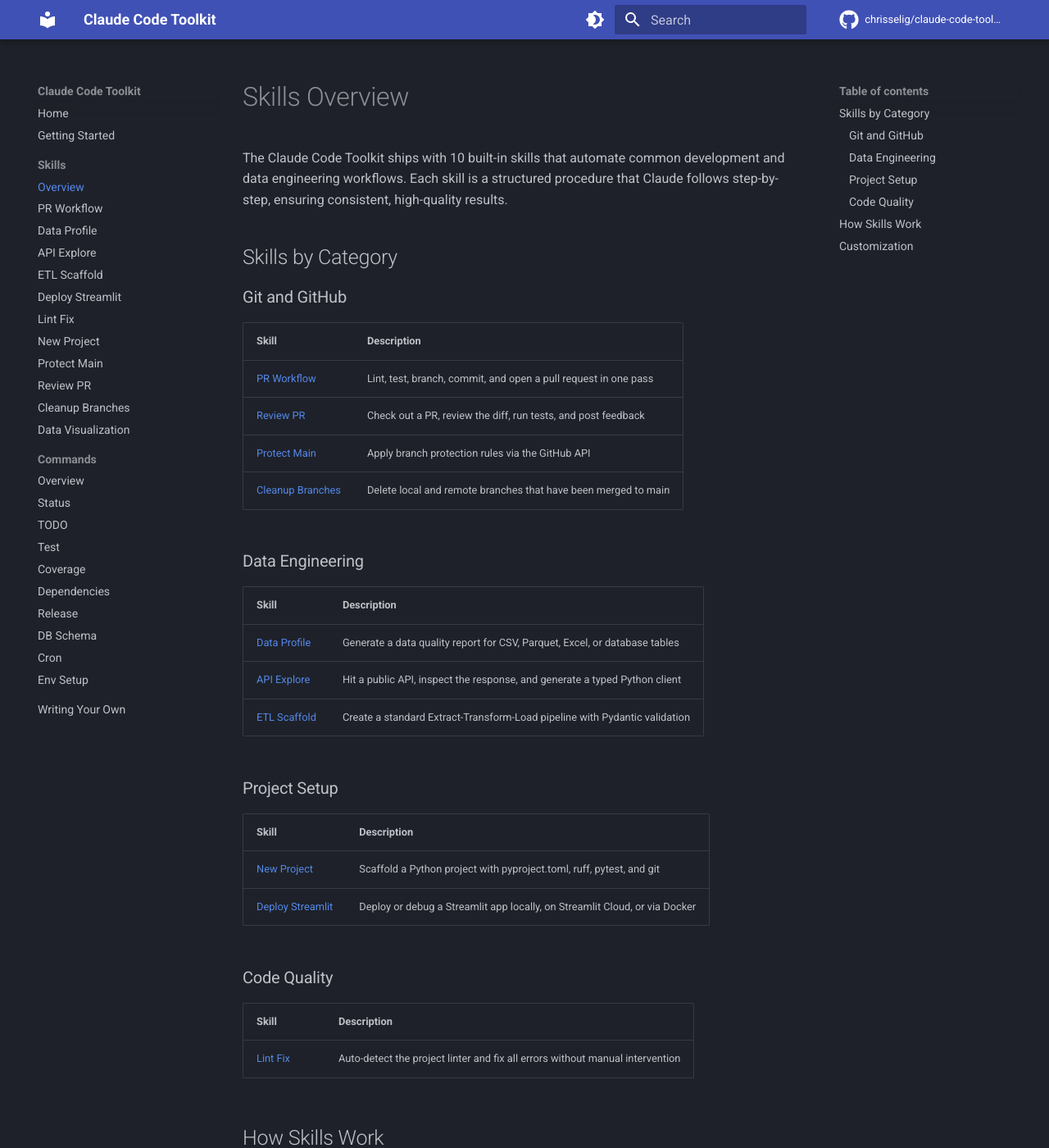
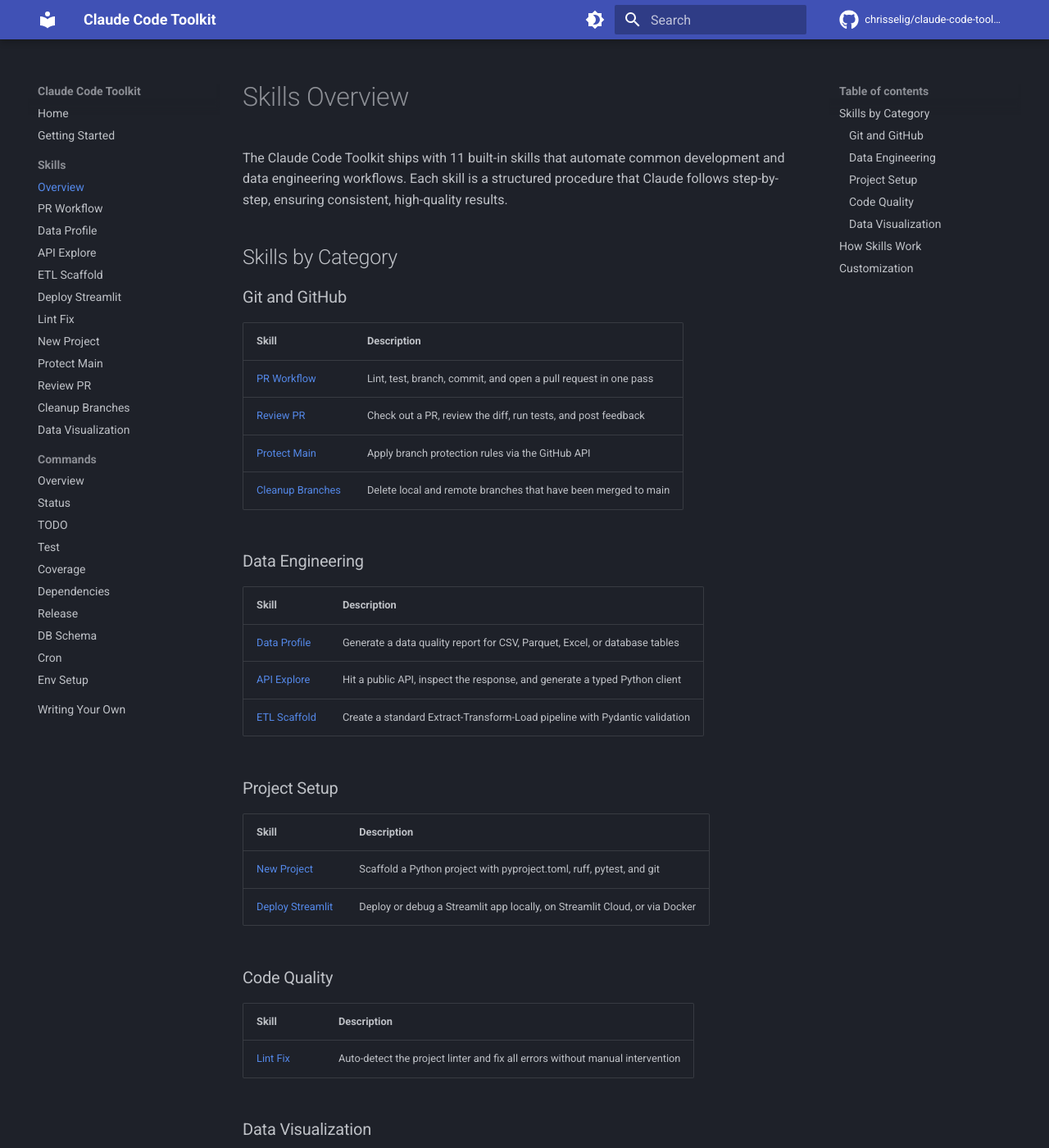
Before and after one commit to chrisselig/claude-code-toolkit, an MkDocs documentation site: the page built from docs/skills/index.md, in a window 1280 px wide and 1400 px high. Shown: the whole window at 82% size. Built offline with MkDocs 1.6.1 and Material for MkDocs 9.7.7, drawn with Linux system fonts in a browser that asks for light colours; comment, search, counter and statistics services are not loaded; some of the changed text lies outside the part shown.

Commit message:
docs: add visualization skill to README, index, and skills overview
Co-Authored-By: Claude Opus 4.6 <noreply@anthropic.com>

```diff
--- a/docs/skills/index.md
+++ b/docs/skills/index.md
@@ -1,6 +1,6 @@
 # Skills Overview
 
-The Claude Code Toolkit ships with 10 built-in skills that automate common development and data engineering workflows. Each skill is a structured procedure that Claude follows step-by-step, ensuring consistent, high-quality results.
+The Claude Code Toolkit ships with 11 built-in skills that automate common development and data engineering workflows. Each skill is a structured procedure that Claude follows step-by-step, ensuring consistent, high-quality results.
 
 ## Skills by Category
 
@@ -34,6 +34,12 @@ The Claude Code Toolkit ships with 10 built-in skills that automate common devel
 |-------|-------------|
 | [Lint Fix](lint-fix.md) | Auto-detect the project linter and fix all errors without manual intervention |
 
+### Data Visualization
+
+| Skill | Description |
+|-------|-------------|
+| [Data Visualization](visualization.md) | Create clear, honest charts following Edward Tufte and Stephen Few principles |
+
 ## How Skills Work
 
 Skills are defined as step-by-step markdown instructions in `skills/*/SKILL.md`. When you ask Claude to perform one of these tasks, it follows the procedure exactly, using the appropriate CLI tools (`gh`, `git`, `ruff`, `pytest`, etc.) and applying the good-practice patterns documented in each skill.
```
Also changed, not shown: README.md (+1 -0 lines), docs/index.md (+1 -0 lines).
